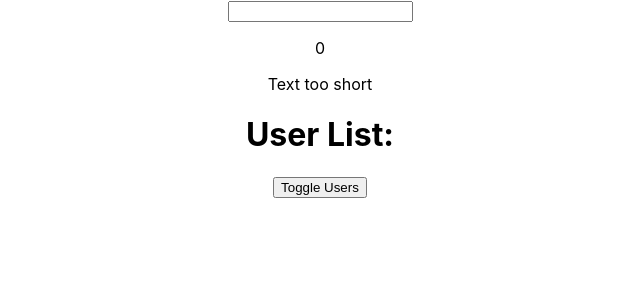
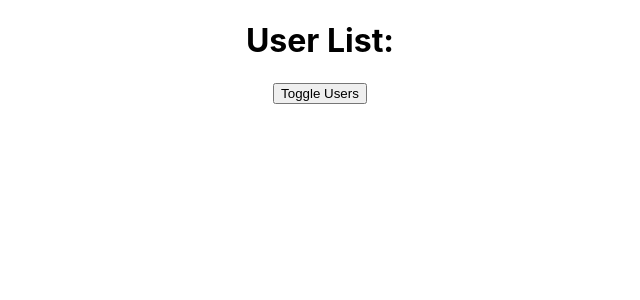
Before and after one commit to DawidSzpener/Burger, a React (Create React App) app: page / in a window 1280 px wide. Shown: the top 300 px of the page, without its empty margins (320-960 px from the left). Built offline with nearby package versions, Linux system fonts and the light colour scheme.

Commit message:
practice: removed modul practice syntax

```diff
--- a/src/App.js
+++ b/src/App.js
@@ -1,8 +1,6 @@
 import React, { Component } from 'react';
 import './App.css';
 import User from './components/User'
-import Validation from './components/Validation'
-import Char from './components/Char'
 
 class App extends Component {
   state = {
@@ -57,19 +55,6 @@ class App extends Component {
     })
   }
 
-  inputChangeHandler = (event) => {
-    this.setState({
-      inputText: event.target.value
-    })
-  }
-
-  letterRemovalHandler = (index) => {
-    const text = this.state.inputText.split('')
-    text.splice(index, 1)
-    const newText = text.join('')
-    this.setState({ inputText: newText})
-  }
-
   render() {
 
     let users = null
@@ -88,21 +73,8 @@ class App extends Component {
       </div>)
     }
 
-    const charList = this.state.inputText.split('').map((char, index) => {
-      return (
-        <Char
-          letter={char}
-          key={index}
-          delete={() => this.letterRemovalHandler(index)}/>
-      )
-    })
-
     return (
       <div className="App">
-        <input type="text" onChange={this.inputChangeHandler}/>
-        <p>{this.state.inputText.length}</p>
-        <Validation text={this.state.inputText.length}/>
-        {charList}
         <h1>User List:</h1>
         <button onClick={this.toggleUsersHandler}>Toggle Users</button>
         {users}
--- a/src/components/Char.js
+++ /dev/null
@@ -1,13 +0,0 @@
-import React from 'react'
-import '../style/Char.css'
-
-const Char = (props) => {
-
-  return (
-    <div className="Char">
-      <p onClick={props.delete}>{props.letter}</p>
-    </div>
-  )
-}
-
-export default Char
--- a/src/components/Validation.js
+++ /dev/null
@@ -1,11 +0,0 @@
-import React from 'react'
-
-const Validation = (props) => {
-  return (
-    <div>
-      <p>{props.text < 5 ? "Text too short" : "Text too long"}</p>
-    </div>
-  )
-}
-
-export default Validation
--- a/src/style/Char.css
+++ /dev/null
@@ -1,7 +0,0 @@
-.Char {
-  display: inline-block;
-  padding: 16px;
-  text-align: center;
-  margin: 16px;
-  border: 1px solid black
-}
```
